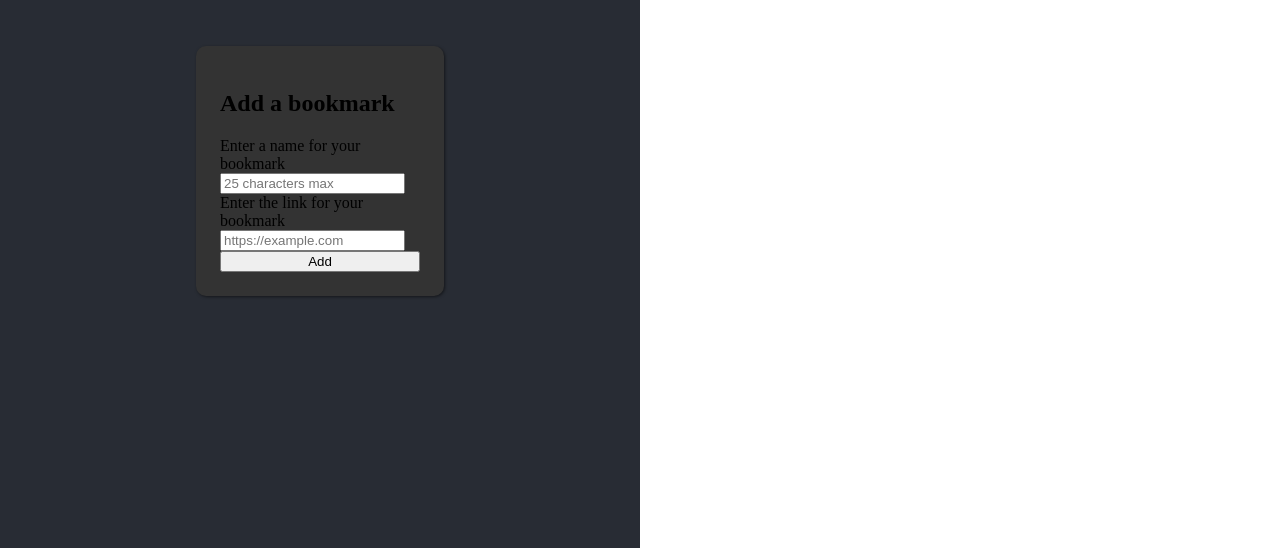
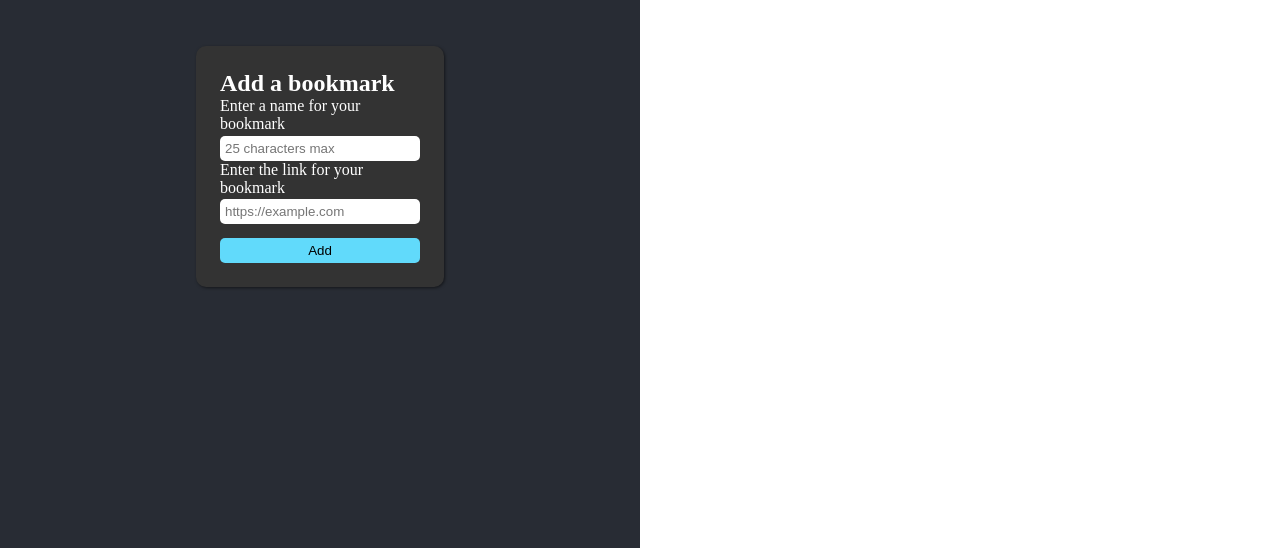
Before and after one commit to PolarisTLX/react-hooks, a React app: page / in a window 1280 px wide. Shown: the part 252-800 px from the top of the page. Built offline with nearby package versions, Linux system fonts and the light colour scheme.

Commit message:
more styling from alternate development machine!

```diff
--- a/main.css
+++ b/main.css
@@ -60,3 +60,30 @@ main {
   background: #333;
   padding: 1.5em;
 }
+
+.leftContent form div {
+  display: flex;
+  flex-direction: column;
+}
+
+.leftContent form .formTitle, .leftContent form .formLabel {
+  margin: 0;
+  color: white;
+}
+
+.leftContent form input {
+  padding: 5px;
+  border-radius: 5px;
+  border: none;
+  margin-top: 0.2em;
+}
+
+.leftContent form button {
+  margin-top: 1em;
+  padding: 5px;
+  border: none;
+  border-radius: 5px;
+  cursor: pointer;
+  background: #61dafb;
+  color: black;
+}
```
Also changed, not shown: 4 other files.
